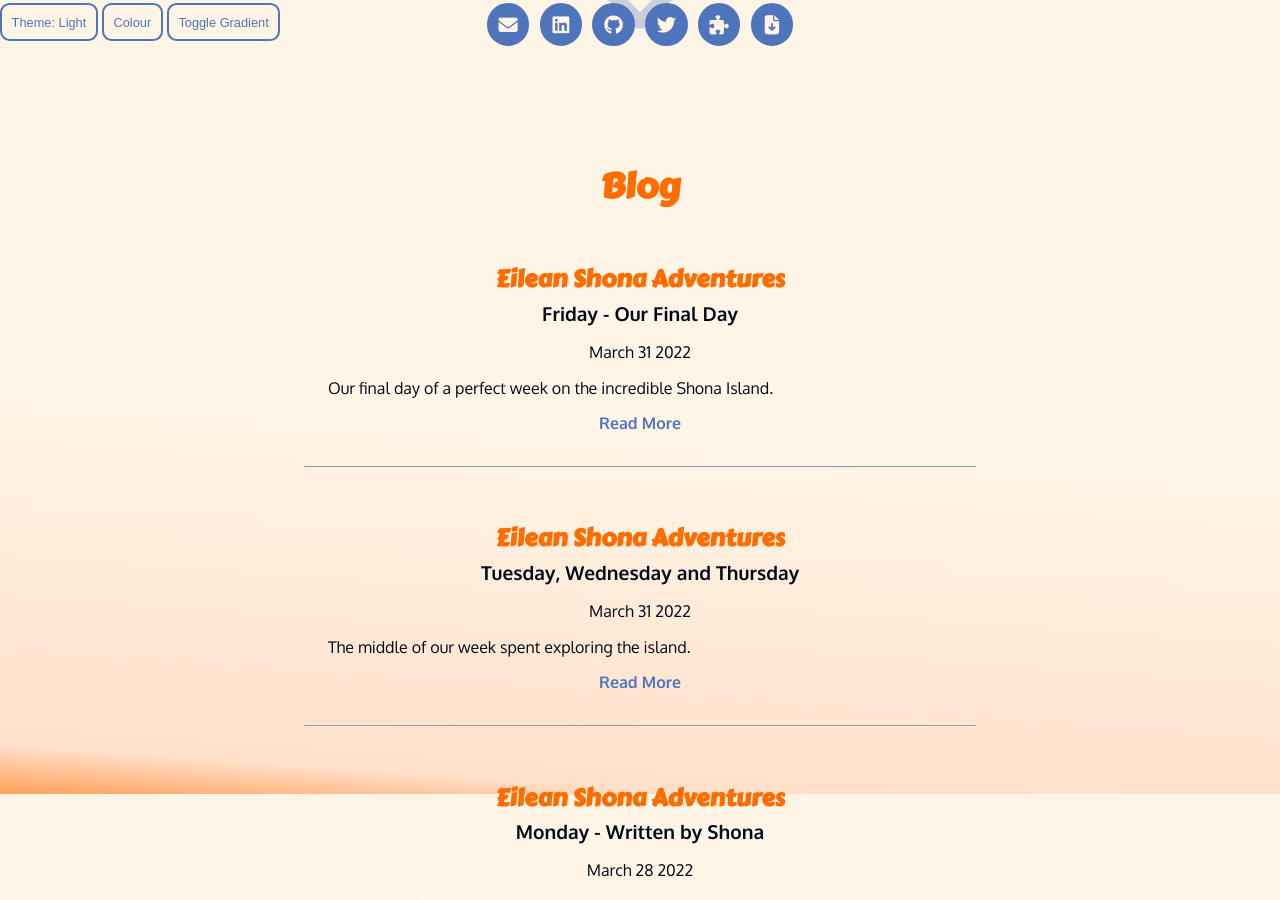
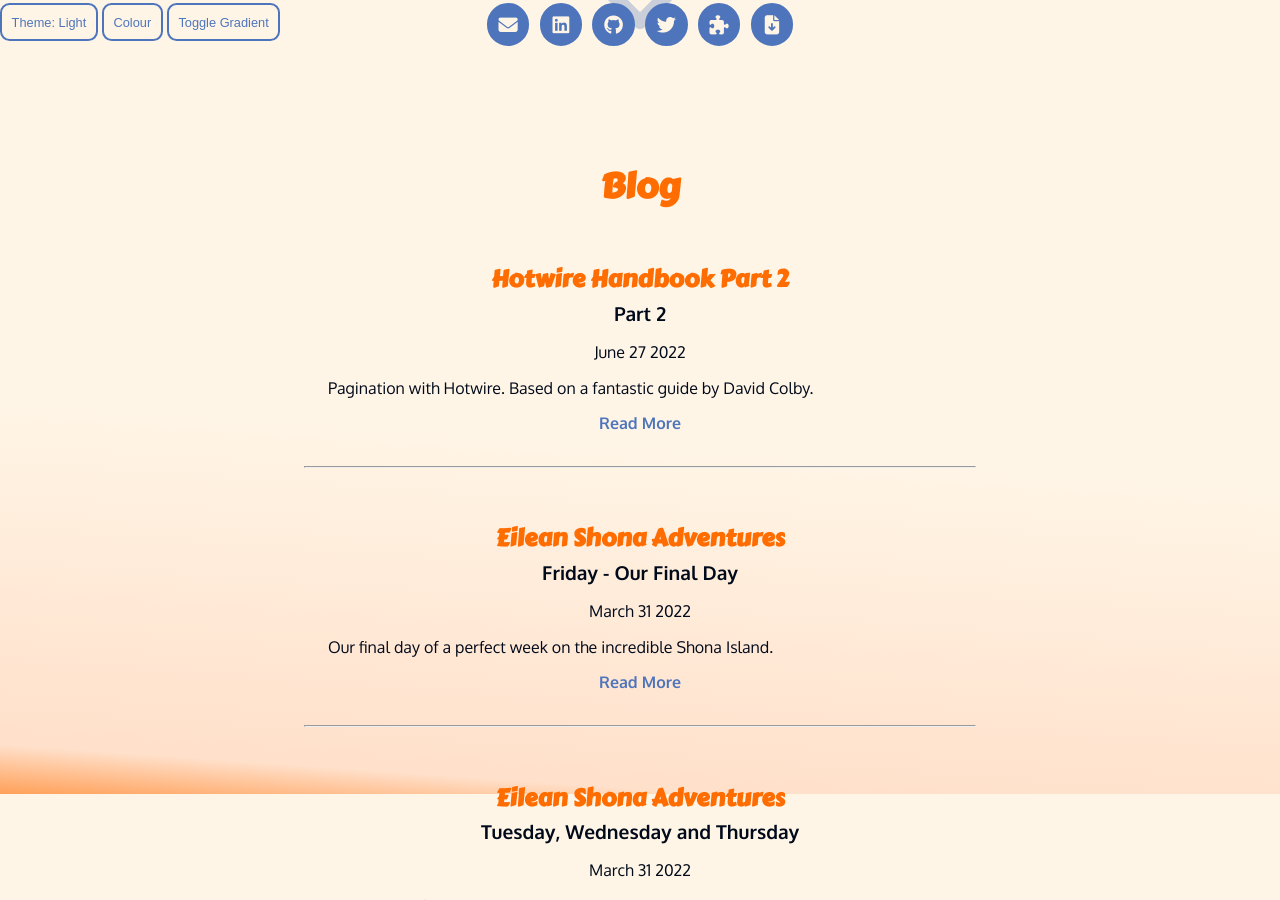
Before and after one commit to phil-6/pr_dev, a Jekyll site: the page built from index.html, in a window 1280 px wide and 900 px high, scrolled down 1006 px. Built offline with Jekyll 4.4.1, drawn with Linux system fonts in a browser that asks for light colours; nearby versions of some CDN libraries; some of the changed lines change nothing that is shown.

Commit message:
add Hotwire Handbook Part 2

```diff
--- a/_data/blog-posts.yml
+++ b/_data/blog-posts.yml
@@ -1,3 +1,16 @@
+- layout: blog
+  author: Phil
+  full-name: Phil Reynolds
+  short-title: hotwire-handbook-part-2
+  full-title: Hotwire Handbook Part 2
+  sub-title: Part 2
+  summary: |
+    Pagination with Hotwire. Based on a fantastic guide by David Colby.
+  file-type: html
+  publish-date: June 27
+  publish-year: 2022
+  card-color: orange
+
 - layout: blog
   author: Phil
   full-name: Phil Reynolds
--- a/posts/2022/hotwire-handbook-part-1.html
+++ b/posts/2022/hotwire-handbook-part-1.html
@@ -26,9 +26,9 @@
     <li><a href="#toggle_buttons">Toggle buttons</a></li>
     <li><a href="#content_updates">Content Updates</a></li>
     <li><a href="#live_counters">Live Counters</a></li>
+    <li><a href="/posts/2022/hotwire-handbook-part-2">Pagination</a></li>
     <li>Global Counters</li>
     <li>Global Live Content Updates</li>
-    <li>Pagination</li>
     <li>Inline Editing</li>
     <li>Tabbed Content</li>
     <li>Modals</li>
--- /dev/null
+++ b/posts/2022/hotwire-handbook-part-2.html
@@ -0,0 +1,285 @@
+---
+layout: blog
+author: Phil
+full-name: Phil Reynolds
+short-title: hotwire-handbook-part-2
+full-title: Hotwire Handbook Part 2
+sub-title: Part 2
+file-type: html
+publish-date: June 27
+publish-year: 2022
+card-color: orange
+---
+
+<h1>Hotwire Handbook - Part 2 - Pagination</h1>
+<p class="lead">Welcome to Part 2, I&#39;m breaking pagination out into its own part, because there are quite a few
+    moving parts that come with pagination.</p>
+<p class="lead">This particular section would not be possible without this excellent guide by <a
+        href='https://www.colby.so/posts/pagination-and-infinite-scrolling-with-hotwire'>David Colby</a>. I&#39;m going
+    to cover quite a lot of the same ground that David does, but in a slightly different way.</p>
+<p class="lead"> I&#39;m also going to presume that you&#39;re comfortable with pagination in general and the
+    <a href='https://github.com/ddnexus/pagy'>Pagy Ruby Gem</a>. The Pagy Gem has brilliant documentation, so go give
+    that a quick spin first if you haven&#39;t used it before.</p>
+<p>This is part 2 of my Hotwire Handbook, the aim of this is to complement the official Turbo Handbook and
+    other great sources out there and also for my own information and recollection! Part 1 covers toggle buttons,
+    content updates and live counters. You can find <a
+            href='https://purpleriver.dev/posts/2022/hotwire-handbook-part-1'>Part 1 here</a></p>
+
+<h2 id='contents'>Contents</h2>
+<ul>
+    <li><a href="#paginating-an-index-page">Part 1 - Pagination on an index page with a button to Load More</a></li>
+    <li><a href="#infinite-scrolling-and-auto-clicking">Part 2 - Infinite Scrolling and Auto Clicking</a></li>
+    <li><a href="#multiple-paginated-sections-on-one-page">Part 3 - Multiple paginated sections on one page</a></li>
+    <li><a href="#paginating-a-chat">Part 4 - Pagination but backwards - for chats</a></li>
+</ul>
+<h2 id='paginating-an-index-page'>Paginating an index page</h2>
+<p>For this example we&#39;re going to use Daily Brew as an example. <a href='https://dailybrew.club/'>Daily Brew</a> is
+    an <a href='https://github.com/phil-6/dailybrew'>open-source</a> coffee logging app, built with Rails 7 and Hotwire.
+    Part of Daily Brew is a big list of UK coffee roasters, we&#39;re mainly looking at the Roasters Index page in this
+    example. </p>
+<p>The first thing we want to do is a fairly normal Pagy set up. </p>
+<p>Our controller&#39;s index action returns a paginated list of roasters.</p>
+<pre><code class='language-ruby' lang='ruby'># app/controllers/roasters_controller.rb
+class RoastersController &lt; ApplicationController
+  def index
+    @roasters_count = Roaster.all.count
+    @pagy, @roasters = pagy(Roaster.all.order(&#39;available_coffees_count DESC, name ASC&#39;), items: 10)
+  end
+end
+</code></pre>
+<p>Then our index page renders our collection of roasters. This uses some snazzy Rails shorthand for rendering a
+    collection. You can learn more about this shorthand in the <a
+            href='https://guides.rubyonrails.org/layouts_and_rendering.html#rendering-collections'>Rails Docs</a>, or
+    this guide from <a href='https://thoughtbot.com/blog/rendering-collections-in-rails'>Thoughtbot</a>. You can see we
+    have a couple of extra bits around our collection. </p>
+<pre><code class='language-erb' lang='erb'>&lt;%# app/views/roasters/index.html.erb %&gt;
+&lt;%= turbo_frame_tag &#39;page_handler&#39; %&gt;
+&lt;div id=&quot;roasters&quot; class=&quot;card-collection row&quot;&gt;
+  &lt;%= render @roasters %&gt;
+&lt;/div&gt;
+&lt;%= render &#39;shared/index_pager&#39;, pagy: @pagy %&gt;
+</code></pre>
+<p>To look a the three key sections of our index page:</p>
+<p>The page handler is an empty turbo frame that we are going to use as a target later on for our Turbo Stream content
+    from the server.</p>
+<p>We then render each of our roasters in the <a
+        href='https://github.com/phil-6/dailybrew/blob/main/app/views/roasters/_roaster.html.erb'>_roaster partial</a>.
+</p>
+<p>Finally we render our index-pager, this is our partial for the pagination controllers. We have a few extra bits in
+    this, we&#39;re leveraging the <code>controller_name</code> helper to construct an ID and class for the html. We do
+    this as we share this pager across several views from different controllers.</p>
+<pre><code class='language-erb' lang='erb'>&lt;%# app/views/shared/_index_pager.html.erb %&gt;
+&lt;div id=&quot;&lt;%= controller_name %&gt;_pager&quot; class=&quot;pager &lt;%= controller_name %&gt;-pager row&quot;&gt;
+  &lt;% if pagy.next %&gt;
+    &lt;%= link_to(
+          &#39;Load More&#39;,
+          &quot;#{controller_name}?query=#{params[:query]}&amp;page=#{pagy.next}&quot;,
+          data: {
+            turbo_frame: &#39;page_handler&#39;,
+            controller: &#39;autoclick&#39;
+          },
+          class: &#39;btn btn-primary&#39;
+        ) %&gt;
+  &lt;% end %&gt;
+&lt;/div&gt;
+</code></pre>
+<p>If pagy returns a next page, we render a link to that next page. We&#39;re using the <code>controller_name</code>
+    helper again here, to programmatically construct the link. This link is targeting the <code>page_hander</code> Turbo
+    Frame. This informs Turbo that the response from this link should replace the content of the
+    <code>page_handler</code> frame only. We need to explicitly declare this as our link is not nested within that turbo
+    frame.</p>
+<p>We then use a Turbo Frame <a href='https://guides.rubyonrails.org/layouts_and_rendering.html#the-variants-option'>render
+    variant</a> for the response. This means that when our controller responds to our Turbo Frame request, instead of
+    re-rendering the <code>index.html.erb</code> file it looks for <code>index.html+turbo_frame.erb</code> and renders
+    that instead. (This is worth remembering for something quite a bit later on!)</p>
+<p>Our Turbo Frame variant content is wrapped in a <code>page_handler</code> Turbo Frame, as our link is looking to
+    target that Turbo Frame. Inside this turbo frame is where things get interesting. Instead of rendering HTML content
+    we render two Turbo Streams. </p>
+<pre><code class='language-erb' lang='erb'>&lt;%# app/views/roasters/index.html+turbo_frame.erb %&gt;
+&lt;%= turbo_frame_tag &quot;page_handler&quot; do %&gt;
+  &lt;%= turbo_stream_action_tag(
+        &quot;append&quot;,
+        target: &quot;roasters&quot;,
+        template: %(#{render @roasters})
+      ) %&gt;
+  &lt;%= turbo_stream_action_tag(
+        &quot;replace&quot;,
+        target: &quot;roasters_pager&quot;,
+        template: %(#{render &quot;shared/index_pager&quot;, pagy: @pagy})
+      ) %&gt;
+&lt;% end %&gt;
+</code></pre>
+<p>The first of appends @roasters to the existing list of roasters, using the ID of the parent element. </p>
+<p>The second replaces the pager with an updated version. So if we were on &quot;page 2&quot;, the link would point to
+    &quot;page 3&quot;. We click the link, more roasters are rendered and the link is replaced so it points to &quot;page
+    4&quot;</p>
+<p>There is one more bit we need to add to wire this up. We need to tell our application to respond to the turbo frame
+    request variant. Simply add the before_action filter below to our application controller</p>
+<pre><code class='language-ruby' lang='ruby'># app/controllers/application_controller.rb
+class ApplicationController &lt; ActionController::Base
+  include Pagy::Backend
+  before_action :turbo_frame_request_variant
+
+  protected
+  def turbo_frame_request_variant
+    request.variant = :turbo_frame if turbo_frame_request?
+  end
+end
+</code></pre>
+<p>With all that plumbed in, when the &quot;Load More&quot; link is clicked, a Turbo Frame request is made to the
+    /roasters end point. The controller responds to that request with the <code>index.html+turbo_frame.erb</code>
+    partial. Turbo processes the two turbo streams in the <code>page_handler</code> turbo frame. </p>
+<p>This is a fairly elegant solution that lets the user press the button when they want to load more onto our index. But
+    we can do better than that. With 16 lines of JavaScript!</p>
+
+<h2 id='infinite-scrolling-and-auto-clicking'>Infinite Scrolling and Auto Clicking</h2>
+<p>In order for our page to allow a seamless scrolling experience we don&#39;t need to do much more. We&#39;re going to
+    leverage <a href='https://github.com/stimulus-use/stimulus-use'>stimulus-use</a> which is a small extension to
+    stimulus. First we need to add this to our import map. Add the following line to
+    <code>app/config/importmap.rb</code></p>
+<pre><code class='language-ruby' lang='ruby'># app/config/importmap.rb
+pin &quot;stimulus-use&quot;, to: &quot;https://ga.jspm.io/npm:stimulus-use@0.50.0-2/dist/index.js&quot;
+
+</code></pre>
+<p>Note: If you&#39;re not using import maps then refer to the docs for how to install the stimulus-use library.</p>
+<p>Next we need to create a new controller in our <code>javascript</code> folder, and add in our 16 lines of javascript.
+</p>
+<pre><code class='language-javascript' lang='javascript'>// app/javascript/controllers/autoclick_controller.js
+
+import {Controller} from &quot;@hotwired/stimulus&quot;
+import {useIntersection} from &#39;stimulus-use&#39;
+
+export default class extends Controller {
+
+    options = {
+        threshold: 0.5
+    }
+
+    connect() {
+        useIntersection(this, this.options)
+    }
+
+    appear(entry) {
+        this.element.click()
+    }
+}
+</code></pre>
+<p>Finally we need to add this controller to our &quot;Load More&quot; button. If you&#39;ve been C&amp;Ping the code so
+    far, you already have this. If not, ensure you index_pager has:</p>
+<pre><code class='language-ruby' lang='ruby'>data: {
+    turbo_frame: &#39;page_handler&#39;,
+    controller: &#39;autoclick&#39;
+    },
+</code></pre>
+<p>Stimulus-Use handles all the complicated viewport intersection logic and we just say what to do when the button
+    appears. </p>
+<p>When the &quot;Load More&quot; element appears into view, it gets programmatically clicked. </p>
+
+<h2 id='multiple-paginated-sections-on-one-page'>Multiple Paginated Sections on one Page</h2>
+<p>We&#39;ve done the bulk of the work now, getting pagination with an infinite scrolling setup, but there are a few
+    extras we need to do if we want to consider multiple different paginated sections on one page. </p>
+<p>For this, the main focus we need to have is clear naming conventions. The Daily Brew <a
+        href='https://github.com/phil-6/dailybrew/tree/main/app/views/admin'>admin dashboard</a> has three paginated
+    tables. Each table has its own <code>page_hander</code> and specific ID in the HTML, as well as partials for the
+    table and table pager.</p>
+<p>We use a <a href='https://github.com/phil-6/dailybrew/blob/main/app/views/admin/dashboard.html%2Bturbo_frame.erb'>shared
+    Turbo Frame response variant</a> that contains the Turbo Streams for each of the tables. Depending on which table is
+    being scrolled, the response will render the correct turbo stream. </p>
+<p>A nice straight forward extension to a single paginated section.</p>
+
+<h2 id='paginating-a-chat'>Paginating a Chat</h2>
+<p>Switching example app, we&#39;re going to look at a section of the Ryalto V4 Prototype. We&#39;re building chat
+    functionality using hotwire.</p>
+<p>One of the quirks about Chat is that the expected behaviour is to start at the bottom of the conversation and be able
+    to scroll up to older messages. In order to implement this we need to reverse our pagination. </p>
+<p>In our <code>messages_controller</code> we set <code>@messages</code> to <code>@chat.messages.order(&#39;created_at
+    DESC&#39;)</code></p>
+<pre><code class='language-ruby' lang='ruby'>    # app/controllers/chats/messages_controller.rb
+	before_action :chat, only: %i[index new create update]
+
+    # GET /chats/:id/messages/
+    def index
+      @pagy, @messages = pagy(@chat.messages.order(&#39;created_at DESC&#39;), items: 10)
+    end
+</code></pre>
+<p>So the newest messages appear at the bottom. Great! But that&#39;s not our problem solved.</p>
+<p><img src="/assets/images/hh-2/image-20220627122146275.png" referrerpolicy="no-referrer"
+        alt="image-20220627122146275"></p>
+<p>By default, the web browser will set the scroll position to the top of a container. Which isn&#39;t what we
+    want. </p>
+<p><img src="/assets/images/hh-2/image-20220627122226886.png" referrerpolicy="no-referrer"
+        alt="image-20220627122226886"></p>
+<p>There is a fairly simple way to get around this. If we set the <code>flex-direction</code> to
+    <code>column-reverse</code> then each element within that flex container is rendered in the reverse order, and the
+    scroll bar defaults to the bottom. </p>
+<p><img src="/assets/images/hh-2/image-20220627122407205.png" referrerpolicy="no-referrer"
+        alt="image-20220627122407205"></p>
+<p>But now our messages are in the wrong order! To get around this, when our erb renders the messages, we can just
+    reverse this direction <code>&lt;%= render @messages.reverse %&gt;</code> in our index.html.erb file</p>
+<p><img src="/assets/images/hh-2/image-20220627122619479.png" referrerpolicy="no-referrer"
+        alt="image-20220627122619479"></p>
+<p>But there&#39;s something funky going on here. When we hit our pagination, the direction is reversed.</p>
+<p>We also need to reverse the directions in our index&#39;s Turbo Frame response variant</p>
+<pre><code class='language-erb' lang='erb'># index.html+turbo_frame.erb
+&lt;%= turbo_frame_tag &quot;page_handler&quot; do %&gt;
+  &lt;%= turbo_stream_action_tag(
+        &quot;prepend&quot;,
+        target: &quot;messages&quot;,
+        template: %(#{render @messages.reverse})
+      ) %&gt;
+  &lt;%= turbo_stream_action_tag(
+        &quot;replace&quot;,
+        target: &quot;messages_pager&quot;,
+        template: %(#{render &quot;chats/messages/pager&quot;, pagy: @pagy})
+      ) %&gt;
+&lt;% end %&gt;
+</code></pre>
+<p><img src="/assets/images/hh-2/chatscrolling.gif" referrerpolicy="no-referrer"
+        alt="Screencast from 27-06-22 12_29_09"></p>
+<p>There we go! </p>
+<p>There&#39;s one other &quot;gotcha&quot; that I came across while implementing this, because the messages index is
+    already a Turbo Frame that is loaded inside a chat partial, we need to be aware of the type of requests that we are
+    sending. </p>
+<p>Our chat messages are rendered by the following lazy loaded turbo frame</p>
+<pre><code class='language-erb' lang='erb'>&lt;%= turbo_frame_tag &quot;chat_messages&quot;,
+    src: chat_messages_path(chat),
+    target: &quot;_top&quot; do %&gt;
+    &lt;p&gt;Loading...&lt;/p&gt;
+&lt;% end %&gt;
+</code></pre>
+<p>Because this is a turbo frame request to the index path, the response will use the Turbo Frame render variant. </p>
+<p>In order to get around this, and preserve our functionality, we can move our index view to a partial and render it
+    inside the Turbo Frame request variant, but <em>outside</em> of the <code>page_handler</code> turbo frame.</p>
+<pre><code class='language-erb' lang='erb'>&lt;%# app/views/chats/messages/index.html+turbo_frame.erb %&gt;
+&lt;%= turbo_frame_tag &quot;page_handler&quot; do %&gt;
+  &lt;%= turbo_stream_action_tag(
+        &quot;prepend&quot;,
+        target: &quot;messages&quot;,
+        template: %(#{render @messages.reverse})
+      ) %&gt;
+  &lt;%= turbo_stream_action_tag(
+        &quot;replace&quot;,
+        target: &quot;messages_pager&quot;,
+        template: %(#{render &quot;chats/messages/pager&quot;, pagy: @pagy})
+      ) %&gt;
+&lt;% end %&gt;
+
+&lt;%= render &quot;chats/messages/index&quot; %&gt;
+</code></pre>
+<pre><code class='language-erb' lang='erb'>&lt;%# app/views/chats/messages/_index.html.erb %&gt;
+&lt;%= turbo_frame_tag :chat_messages, target: &quot;_top&quot; do %&gt;
+  &lt;%= turbo_frame_tag &#39;page_handler&#39; %&gt;
+  &lt;div id=&quot;messages_container&quot;&gt;
+    &lt;div id=&quot;messages&quot;&gt;
+      &lt;%= render @messages.reverse %&gt;
+    &lt;/div&gt;
+    &lt;%= render &#39;chats/messages/pager&#39;, pagy: @pagy %&gt;
+  &lt;/div&gt;
+&lt;% end %&gt;
+</code></pre>
+<p>The inital Turbo Frame request is from the &quot;chat_messages&quot; frame and Turbo knows to only render the content
+    with that Turbo Frame tag. The paginated requests are looking for the &quot;page_handler&quot; Turbo Frame and so
+    Turbo ignores the content in the &quot;chat_messages&quot; frame.</p>
+<p>Damn, I really enjoy Turbo!</p>
+<p>As always, let me know if there are any questions about this, if I have anything wrong or if there is anything that
+    could do with more explanation. </p>
```
Also changed, not shown: assets/images/hh-2/image-20220627122146275.png (added), assets/images/hh-2/image-20220627122226886.png (added), assets/images/hh-2/image-20220627122407205.png (added), assets/images/hh-2/image-20220627122535785.png (added), assets/images/hh-2/image-20220627122619479.png (added), 2 other files.
